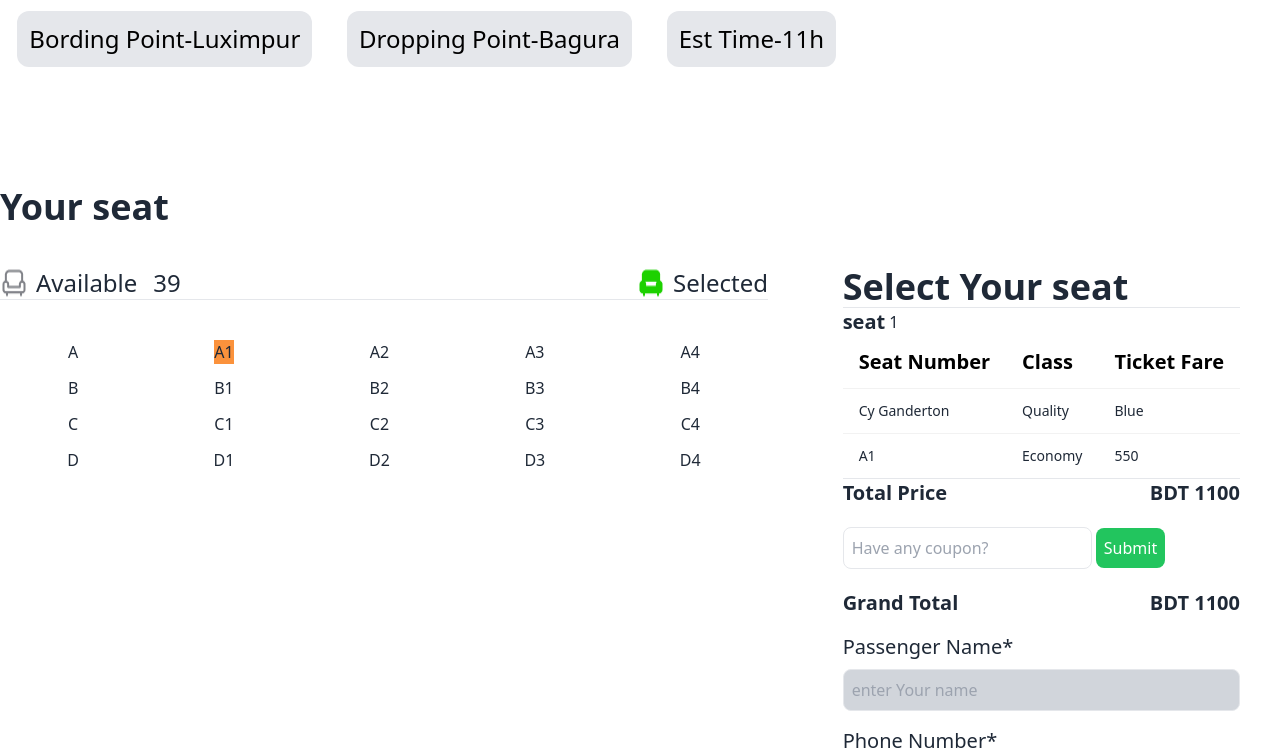
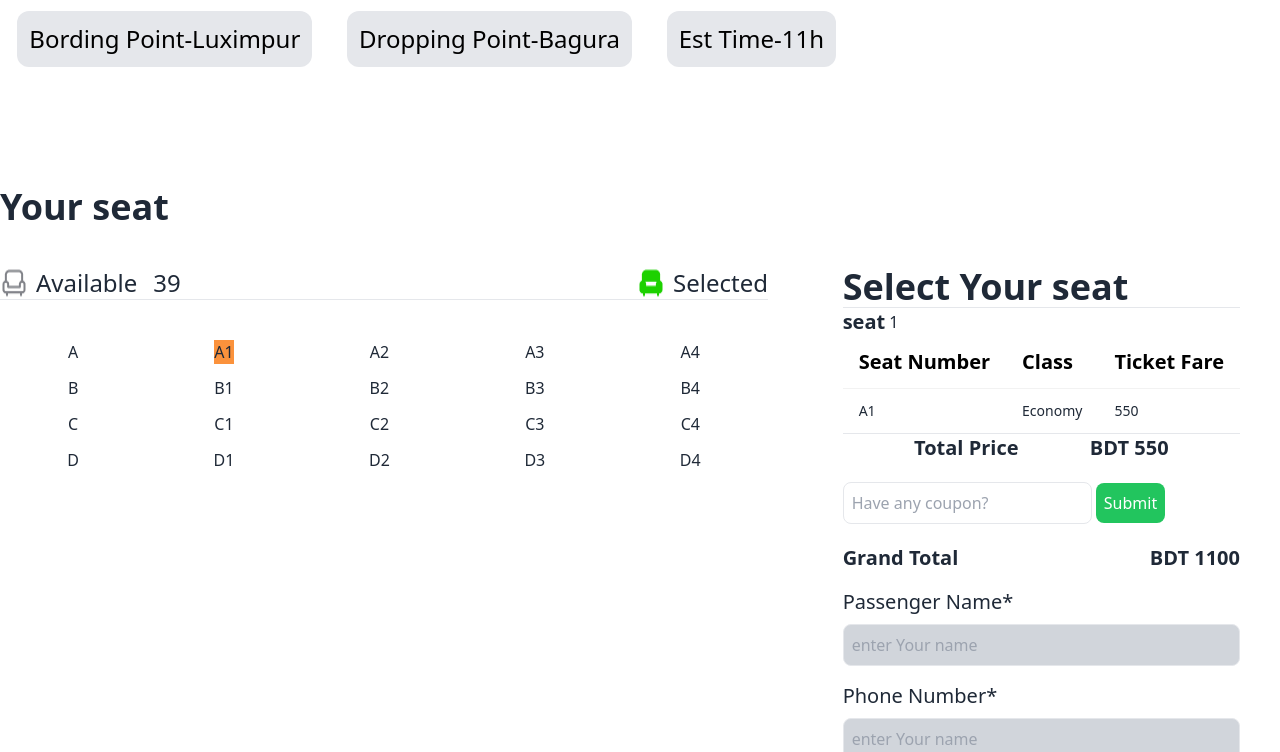
Before and after one commit to Ajjaj-Ahmed/ticketing-website-usingDom, a plain HTML site: page index.html in a window 1280 px wide. Both pictures are taken after a click on the button "A1". Shown: the part 1699-2451 px from the top of the page. Drawn offline with nearby package versions, Linux system fonts and the light colour scheme.

Commit message:
calculat money

```diff
--- a/index.html
+++ b/index.html
@@ -226,13 +226,6 @@
                   </tr>
                 </thead>
                 <tbody>
-
-                  <tr>
-                    <td id="seat-number">Cy Ganderton</td>
-                    <td id="seat-class">Quality</td>
-                    <td id="seat-fare">Blue</td>
-                  </tr>
-
                 </tbody>
               </table>
             </div>
@@ -240,9 +233,9 @@
         <!-- End of seat list -->
 
           <hr>
-            <div class="flex flex-row justify-between">
+            <div class="flex flex-row justify-evenly">
               <h2 class="text-xl font-semibold">Total Price</h2>
-              <h2 class="text-xl font-semibold">BDT 1100</h2>
+              <h2 class="text-xl font-semibold">BDT <span id="totalAmount"></span></h2>
             </div>
 
             <div class="mt-5">
--- a/js/ticket.js
+++ b/js/ticket.js
@@ -2,7 +2,7 @@
 function addChildToSeatTable(elementId){
   let newTr = document.createElement('tr');
 
-  //create cell
+  //create child to table
   let seatNumber = document.createElement('td'); // have work with this row
   seatNumber.textContent = elementId;
   let seatClass = document.createElement('td');
@@ -19,3 +19,27 @@ function addChildToSeatTable(elementId){
   table.appendChild(newTr);
 
 }
+
+
+// remove child from table
+
+function removeChildFromTable(){
+
+const table = document.getElementById('myTable');
+
+const lastRow = table.rows[table.rows.length - 1];
+
+table.removeChild(lastRow);
+}
+
+
+// calculate the amount
+function calculateTicketPrice(){
+  const table = document.getElementById('myTable');
+  const NumberOfRow = table.rows.length-1;
+  console.log(NumberOfRow);
+  const totalMoney = NumberOfRow *550;
+
+  const element =  document.getElementById('totalAmount');
+  element.innerText = parseInt(totalMoney);
+}
--- a/js/utility.js
+++ b/js/utility.js
@@ -13,20 +13,27 @@ let evenTextArray = [];
 
       if(evenTextArray.includes(eventText) === true){
         // increase the available seat number
+
+        increaseTheDecreseValue();
+
         removeBackgroundColor(userId);
-        increaseTheDecreseValue();
+
+        removeChildFromTable();
+
         decreaseTheIncreaseValue();
       }
       else{
+
         setBackgroundColor(userId);
 
         addChildToSeatTable(eventText);
 
         evenTextArray.push(eventText);
       }
-
+      calculateTicketPrice();
 
       //increase and decrease score
+
       increaseScore('seatNumber');
       decreaseScore('availableSeat');
 
```
